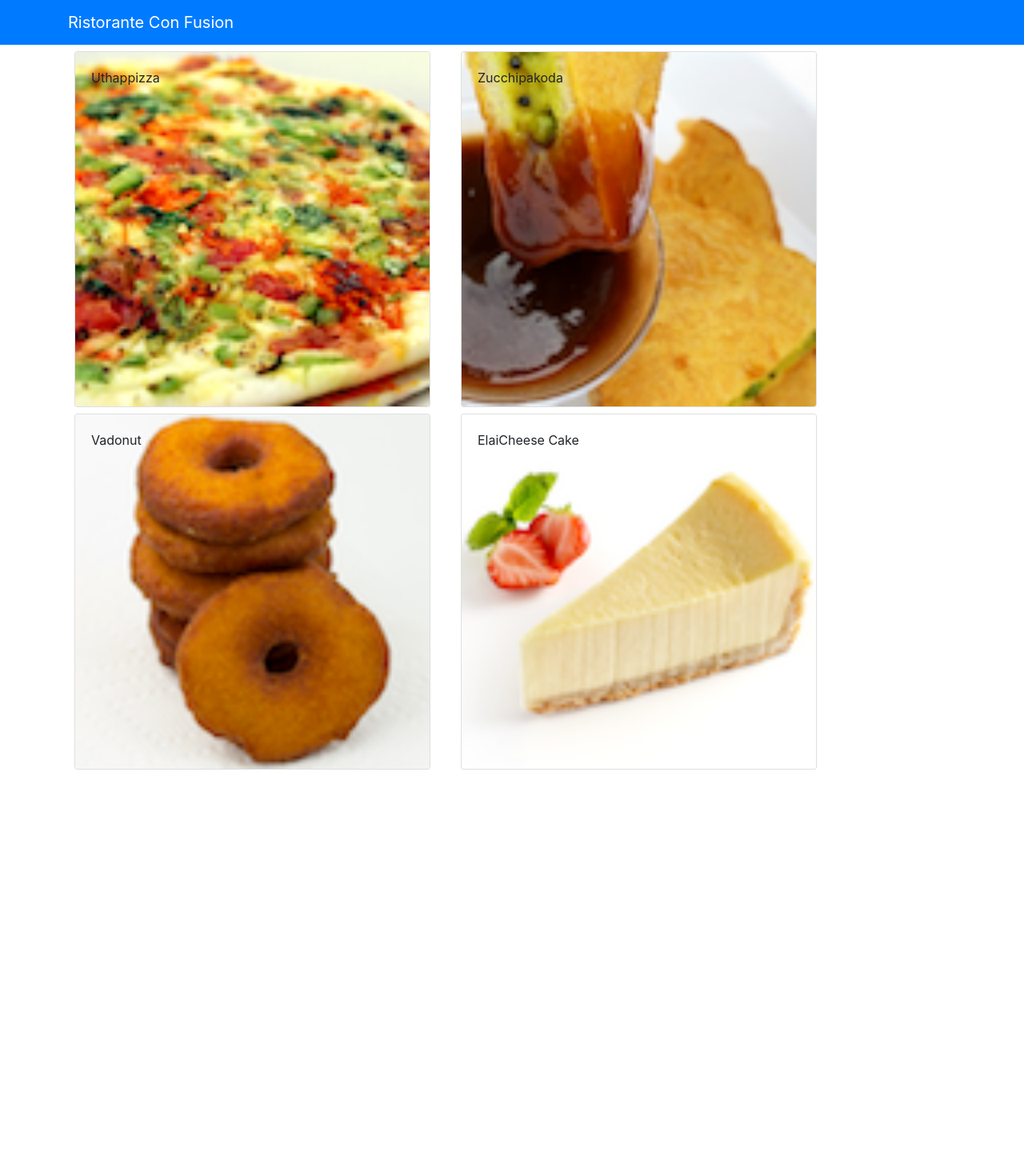
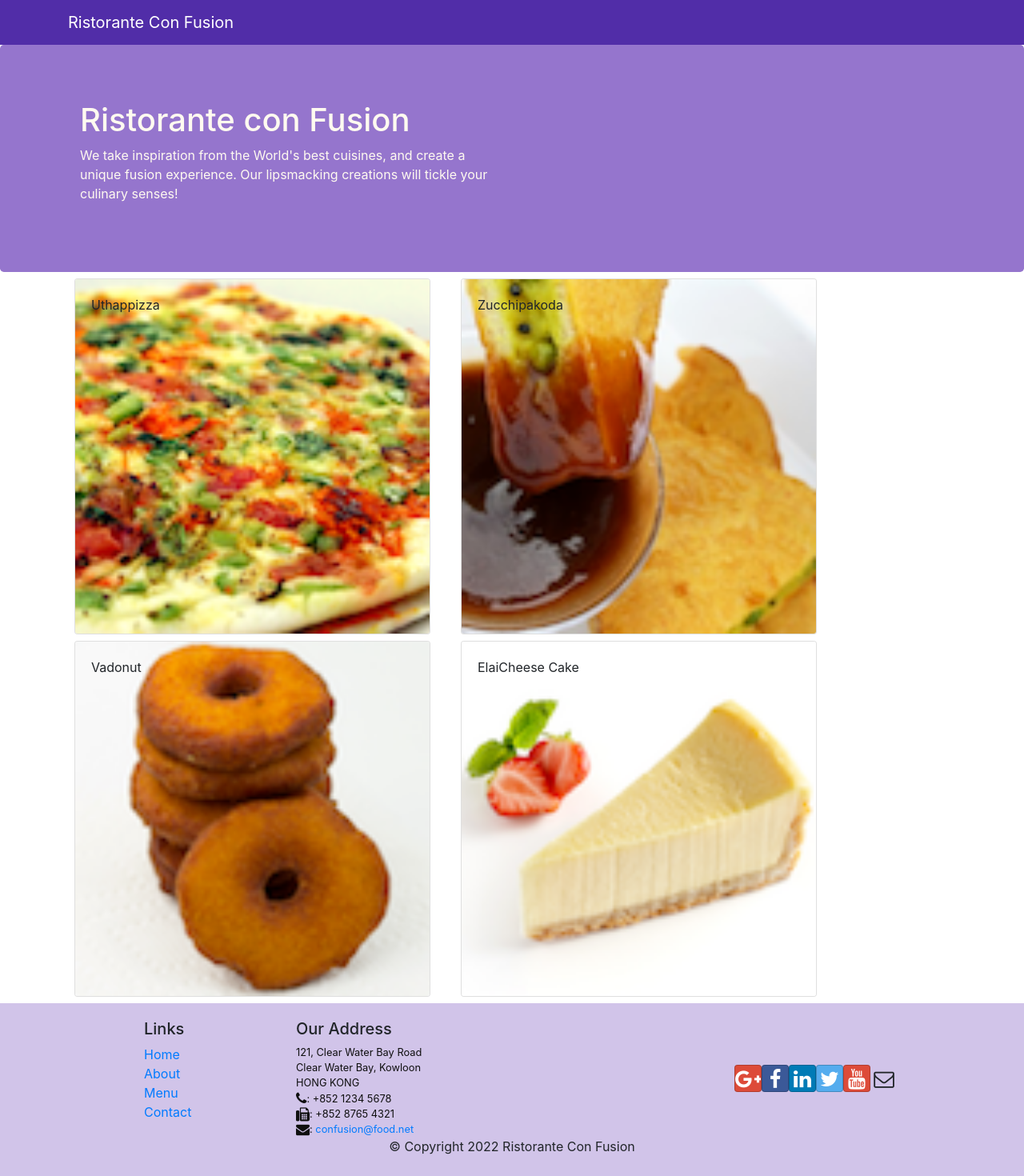
Before and after one commit to rbanerjee78/RestaurantApp, a React (Create React App) app: page / in a window 1280 px wide. Shown: the top 1470 px of the page at 80% size. Before the commit the page ends 970 px from the top, so only its background shows below. Built offline with nearby package versions, Linux system fonts and the light colour scheme.

Commit message:
Header and Footer

```diff
--- a/package.json
+++ b/package.json
@@ -7,6 +7,8 @@
     "@testing-library/react": "^13.3.0",
     "@testing-library/user-event": "^13.5.0",
     "bootstrap": "^4.6.2",
+    "bootstrap-social": "5.1.1",
+    "font-awesome": "4.7.0",
     "react": "^18.2.0",
     "react-dom": "^18.2.0",
     "react-popper": "0.9.2",
--- a/src/App.css
+++ b/src/App.css
@@ -1,38 +1,33 @@
-.App {
-  text-align: center;
+.row-header{
+  margin:0px auto;
+  padding:0px auto;
 }
 
-.App-logo {
-  height: 40vmin;
-  pointer-events: none;
+.row-content {
+  margin:0px auto;
+  padding: 50px 0px 50px 0px;
+  border-bottom: 1px ridge;
+  min-height:400px;
 }
 
-@media (prefers-reduced-motion: no-preference) {
-  .App-logo {
-    animation: App-logo-spin infinite 20s linear;
-  }
+.footer{
+  background-color: #D1C4E9;
+  margin:0px auto;
+  padding: 20px 0px 20px 0px;
+}
+.jumbotron {
+  padding:70px 30px 70px 30px;
+  margin:0px auto;
+  background: #9575CD ;
+  color:floralwhite;
 }
 
-.App-header {
-  background-color: #282c34;
-  min-height: 100vh;
-  display: flex;
-  flex-direction: column;
-  align-items: center;
-  justify-content: center;
-  font-size: calc(10px + 2vmin);
-  color: white;
+address{
+  font-size:80%;
+  margin:0px;
+  color:#0f0f0f;
 }
 
-.App-link {
-  color: #61dafb;
+.navbar-dark {
+  background-color: #512DA8;
 }
-
-@keyframes App-logo-spin {
-  from {
-    transform: rotate(0deg);
-  }
-  to {
-    transform: rotate(360deg);
-  }
-}
--- /dev/null
+++ b/src/components/FooterComponent.js
@@ -0,0 +1,49 @@
+import React from 'react';
+
+function Footer(props){
+return(<div className="footer">
+<div className="container">
+    <div className="row justify-content-center">
+        <div className="col-4 offset-1 col-sm-2">
+            <h5>Links</h5>
+            <ul className="list-unstyled">
+                <li><a href="/#">Home</a></li>
+                <li><a href="/#">About</a></li>
+                <li><a href="/#">Menu</a></li>
+                <li><a href="/#">Contact</a></li>
+            </ul>
+        </div>
+        <div className="col-7 col-sm-5">
+            <h5>Our Address</h5>
+            <address>
+              121, Clear Water Bay Road<br />
+              Clear Water Bay, Kowloon<br />
+              HONG KONG<br />
+              <i className="fa fa-phone fa-lg"></i>: +852 1234 5678<br />
+              <i className="fa fa-fax fa-lg"></i>: +852 8765 4321<br />
+              <i className="fa fa-envelope fa-lg"></i>: <a href="mailto:confusion@food.net">
+                 confusion@food.net</a>
+            </address>
+        </div>
+        <div className="col-12 col-sm-4 align-self-center">
+            <div className="text-center">
+                <a className="btn btn-social-icon btn-google" href="http://google.com/+"><i className="fa fa-google-plus"></i></a>
+                <a className="btn btn-social-icon btn-facebook" href="http://www.facebook.com/profile.php?id="><i className="fa fa-facebook"></i></a>
+                <a className="btn btn-social-icon btn-linkedin" href="http://www.linkedin.com/in/"><i className="fa fa-linkedin"></i></a>
+                <a className="btn btn-social-icon btn-twitter" href="http://twitter.com/"><i className="fa fa-twitter"></i></a>
+                <a className="btn btn-social-icon btn-google" href="http://youtube.com/"><i className="fa fa-youtube"></i></a>
+                <a className="btn btn-social-icon" href="mailto:"><i className="fa fa-envelope-o"></i></a>
+            </div>
+        </div>
+    </div>
+    <div className="row justify-content-center">
+        <div className="col-auto">
+            <p>© Copyright 2022 Ristorante Con Fusion</p>
+        </div>
+    </div>
+</div>
+</div>
+    );
+}
+
+export default Footer;
--- /dev/null
+++ b/src/components/HeaderComponent.js
@@ -0,0 +1,29 @@
+import React, { Component} from "react";
+import { Navbar, NavbarBrand,  Jumbotron } from 'reactstrap';
+
+class Header extends Component{
+    render(){
+        return(
+            <React.Fragment>
+                  <Navbar dark>
+          <div className="container">
+            <NavbarBrand href="/">Ristorante Con Fusion</NavbarBrand>
+          </div>
+        </Navbar>
+        <Jumbotron>
+        <div className="container">
+            <div className="row row-header">
+                <div className="col-12 col-sm-6">
+                <h1>Ristorante con Fusion</h1>
+                       <p>We take inspiration from the World's best cuisines, and create a unique fusion experience. Our lipsmacking creations will tickle your culinary senses!</p>
+                </div>
+
+            </div>
+        </div>
+        </Jumbotron>
+            </React.Fragment>
+        )
+    }
+}
+
+export default Header
--- a/src/components/MainComponent.js
+++ b/src/components/MainComponent.js
@@ -1,8 +1,9 @@
 import React, { Component } from 'react';
-import { Navbar, NavbarBrand } from 'reactstrap';
 import Menu from './MenuComponent';
 import DishDetail from './DishdetailComponent';
 import { DISHES } from '../shared/dishes';
+import Header from './HeaderComponent';
+import Footer from './FooterComponent';
 
 class Main extends Component {
 
@@ -21,20 +22,18 @@
 
   render() {
     return (
+
       <div>
-        <Navbar dark color="primary">
-          <div className="container">
-            <NavbarBrand href="/">Ristorante Con Fusion</NavbarBrand>
-          </div>
-        </Navbar>
-
+       <Header />
         <div className="row col-12 m-1">
         <Menu dishes={this.state.dishes} onClick={(dishId) => this.onDishSelect(dishId)} />
         <DishDetail selectedDish={this.state.dishes.filter((dish) => dish.id === this.state.selectedDish)[0]} />
         </div>
+        <Footer />
+        </div>
 
 
-      </div>
+
     );
   }
 }
--- a/src/index.js
+++ b/src/index.js
@@ -1,7 +1,11 @@
 import React from 'react';
 import ReactDOM from 'react-dom/client';
 import 'bootstrap/dist/css/bootstrap.min.css';
+import 'font-awesome/css/font-awesome.min.css';
+import 'bootstrap-social/bootstrap-social.css';
+
 import './index.css';
+import './App.css';
 import App from './App';
 import reportWebVitals from './reportWebVitals';
 
```
Also changed, not shown: 1 other file (tests, documents, lock files or other folders).
